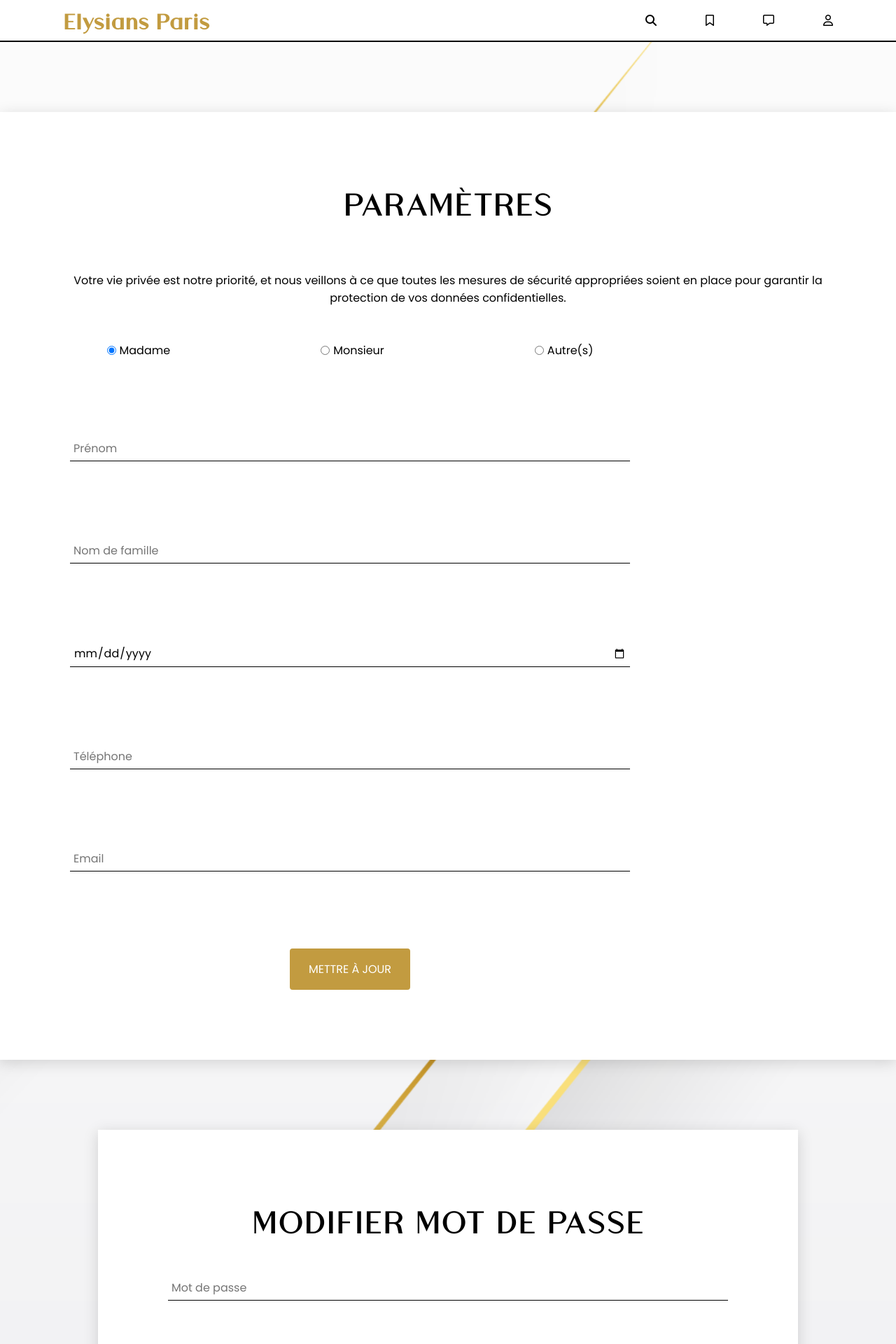
After one commit to JiekRuan/service_platform, a PHP site: page /public/templates/public/parametre.php in a window 1280 px wide. The commit adds this page. Shown: the top 1920 px of the page at 70% size. Run offline with PHP 8.4, Linux system fonts and the light colour scheme.

Commit message:
pages connexion, inscription, parametres et css

```diff
--- a/public/css/header.css
+++ b/public/css/header.css
@@ -17,6 +17,7 @@ header {
     padding: 10px 90px;
     border-bottom: black 2px solid;
     gap: 10px;
+    background-color: var(--white);
 }
 
 #desktop {
--- /dev/null
+++ b/public/css/loginSignupParametre.css
@@ -0,0 +1,102 @@
+body{
+    background-image: url(../images/bglight.png);
+    background-size: cover;
+}
+
+.superContainer {
+    width: fit-content;
+    display: flex;
+    justify-content: center;
+    align-items: center;
+    background-color: var(--white);
+    padding: 100px;
+    box-shadow: var(--shadow1);
+    margin: 100px auto;
+}
+
+.Container{
+    display: flex;
+    flex-direction: column;
+    gap: 50px;
+}
+
+.Container h1{
+    text-align: center;
+}
+
+.Container .goldenButton{
+    display: flex;
+    gap: 110px;
+    width: fit-content;
+    align-self: center;
+}
+
+
+.infoForm {
+    display: flex;
+    flex-direction: column;
+    width: fit-content;
+    gap: 110px;
+
+}
+
+
+.row {
+    display: flex;
+    width: 800px;
+    justify-content: space-between;
+    border-bottom: 1px solid black;
+    gap: 110px;
+}
+
+
+.inputText {
+    width: 100%;
+    border: none;
+    outline: none;
+}
+
+.inputText::placeholder {
+    font-family: "Poppins";
+}
+
+
+.radiobox {
+    display: flex;
+    flex-direction: row;
+    justify-content: space-around;
+    column-gap: 30px;
+    gap: 110px;
+}
+
+.role {
+    display: flex;
+    flex-direction: row;
+    column-gap: 5px;
+}
+
+.descritionParametre{
+    text-align: center;
+    margin-top: 20px;
+}
+
+
+@media (max-width: 1024px) {
+    .superContainer {
+        width: fit-content;
+        padding: 50px 20px;
+        margin: 20px auto;
+    }
+    .infoForm {
+        width: fit-content;
+        gap: 50px;
+    }
+    .radiobox {
+        flex-direction: column;
+        gap: 15px;
+    }
+    .row {
+        width: fit-content;
+    }
+
+}
--- /dev/null
+++ b/public/templates/public/parametre.php
@@ -0,0 +1,58 @@
+<?php include '../componant/header.html' ?>
+<link rel="stylesheet" href="../../css/loginSignupParametre.css">
+<link rel="stylesheet" href="../../css/global.css">
+
+
+
+<div class="superContainer">
+    <div class="Container">
+        <h1>PARAMÈTRES</h1>
+        <p class="descritionParametre">Votre vie privée est notre priorité, et nous veillons à ce que toutes les
+            mesures de sécurité appropriées soient en place pour garantir la protection de vos données confidentielles.</p>
+
+        <form class="infoForm">
+            <div class="radiobox">
+                <label class="role"><input name="role" type="radio" name="bouton" value="madame" checked>Madame</label>
+                <label class="role"><input name="role" type="radio" name="bouton" value="monsieur">Monsieur</label>
+                <label class="role"><input name="role" type="radio" name="bouton" value="autres">Autre(s)</label>
+            </div>
+            <div class="row">
+                <input name="first_name" type="text" class="inputText" placeholder="Prénom" required>
+            </div>
+            <div class="row">
+                <input name="last_name" type="text" class="inputText" placeholder="Nom de famille" required>
+            </div>
+            <div class="row">
+                <input name="birthdate" type="date" class="inputText" placeholder="Date de naissance" required>
+            </div>
+            <div class="row">
+                <input name="phone" type="tel" class="inputText" placeholder="Téléphone" minlength="10" maxlength="14" required>
+            </div>
+            <div class="row">
+                <input name="email" type="email" class="inputText" placeholder="Email" required>
+            </div>
+            <input type="submit" class="goldenButton" value="Mettre à jour">
+
+        </form>
+    </div>
+</div>
+
+
+<div class="superContainer">
+    <div class="Container">
+        <h1>MODIFIER MOT DE PASSE</h1>
+
+        <form class="infoForm">
+            <div class="row">
+                <input name="password" type="password" class="inputText" placeholder="Mot de passe" required>
+            </div>
+            <div class="row">
+                <input name="confirmedPassword" type="password" class="inputText" placeholder="Confirmation du mot de passe" required>
+            </div>
+            <input type="submit" class="goldenButton" value="Confirmer">
+        </form>
+    </div>
+</div>
+
+
+<?php include '../componant/footer.html' ?>
```
Also changed, not shown: public/templates/public/login.php (added, +24 -0 lines), public/templates/public/signup.php (added, +42 -0 lines).
